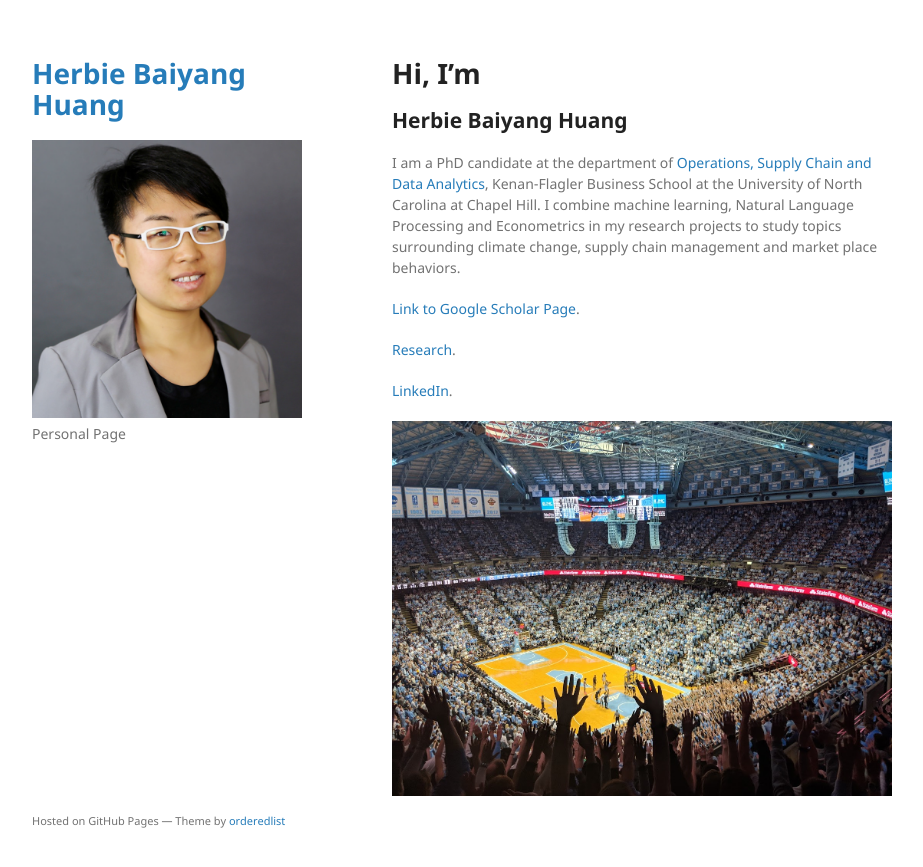
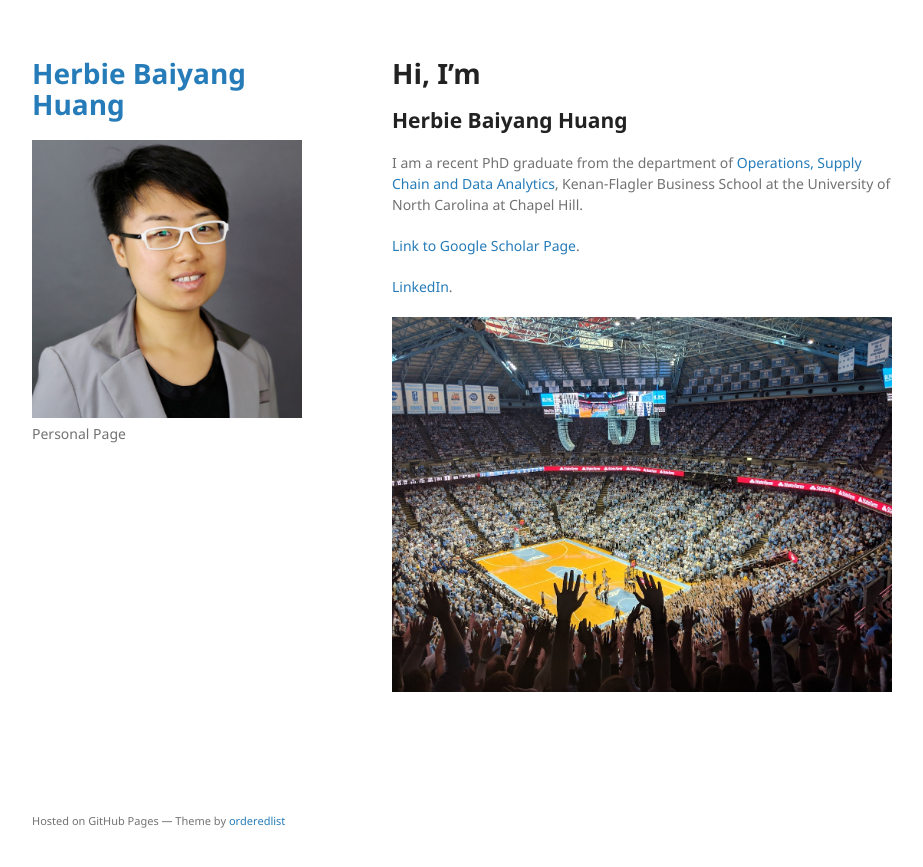
Before and after one commit to herbsh/herbsh.github.io, a Jekyll site: the page built from index.md, in a window 1280 px wide. Shown: the top 867 px of the page, without its empty margins (178-1101 px from the left). Built offline with Jekyll 4.4.1, drawn with Linux system fonts in a browser that asks for light colours.

Commit message:
changed bio

```diff
--- a/index.md
+++ b/index.md
@@ -7,12 +7,11 @@ layout: default
 # Hi, I'm
 ## **Herbie Baiyang Huang**
 
-I am a PhD candidate at the department of [Operations, Supply Chain and Data Analytics](https://www.kenan-flagler.unc.edu/programs/phd/academics-areas/operations/),  Kenan-Flagler Business School at the University of North Carolina at Chapel Hill. I combine machine learning, Natural Language Processing and Econometrics in my research projects to study topics surrounding climate change, supply chain management and market place behaviors.
+I am a recent PhD graduate from the department of [Operations, Supply Chain and Data Analytics](https://www.kenan-flagler.unc.edu/programs/phd/academics-areas/operations/),  Kenan-Flagler Business School at the University of North Carolina at Chapel Hill.
 
 
 [Link to Google Scholar Page](https://scholar.google.com/citations?user=XUzxAcwAAAAJ).
 
-[Research](./research-page.html).
 
 [LinkedIn](https://www.linkedin.com/in/herbiehuang/).
 
```
